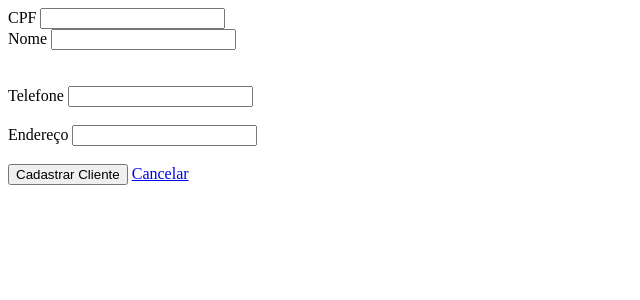
After one commit to rafaelmoura23/data_base, a PHP site: page /cadastrar_cliente.php in a window 1280 px wide. The commit adds this page. Shown: the top 300 px of the page, without its empty margins (0-640 px from the left). Run offline with PHP 8.4, Linux system fonts and the light colour scheme.

Commit message:
cliente_?

```diff
--- /dev/null
+++ b/SQL_Class4 - Index/pizzaria_front/cadastrar_cliente.php
@@ -0,0 +1,43 @@
+<!DOCTYPE html>
+<html lang="en">
+
+<head>
+    <meta charset="UTF-8">
+    <meta name="viewport" content="width=device-width, initial-scale=1.0">
+    <title>Document</title>
+</head>
+
+<body>
+
+    <div class="container">
+        <form action="cadastro_cliente.php" method="post">
+            <div class="col-4">
+                <label for="cpf">CPF</label>
+                <input type="text" name="cpf" id="cpf" class="form-control">
+            </div>
+            <div class="col-4">
+                <label for="nome">Nome</label>
+                <input type="text" name="nome" id="nome" class="form-control">
+            </div>
+            <br>
+            <br>
+            <div class="col-4">
+                <label for="telefone">Telefone</label>
+                <input type="text" name="telefone" id="telefone" class="form-control">
+            </div>
+            <br>
+            <div class="col-4">
+                <label for="endereco">Endereço</label>
+                <input type="text" name="endereco" id="endereco" class="form-control">
+            </div>
+
+            <br>
+            <button type="submit" name="enviarDados" class="btn btn-primary">Cadastrar Cliente</button>
+
+            <a href="index.php" class="btn btn-danger">Cancelar</a>
+        </form>
+    </div>
+
+</body>
+
+</html>
```
Also changed, not shown: SQL_Class4 - Index/pizzaria_front/cadastro_cliente.php (added, +36 -0 lines), SQL_Class4 - Index/pizzaria_front/conectaBD.php (+7 -3 lines).
